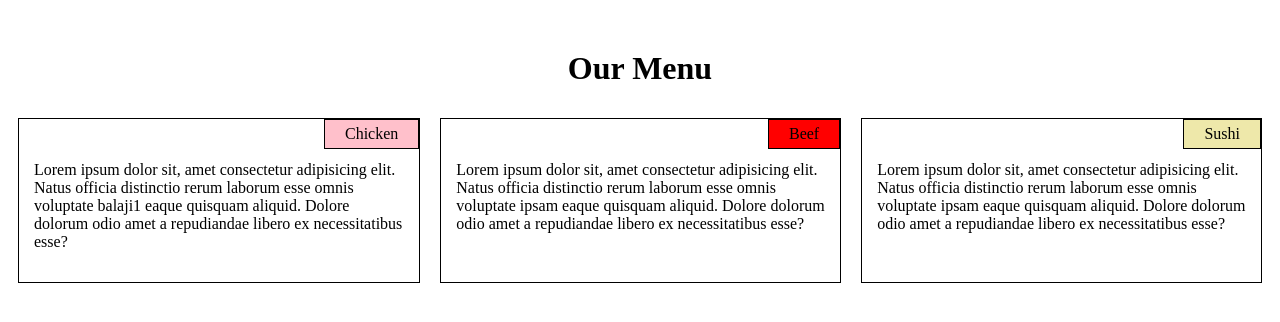
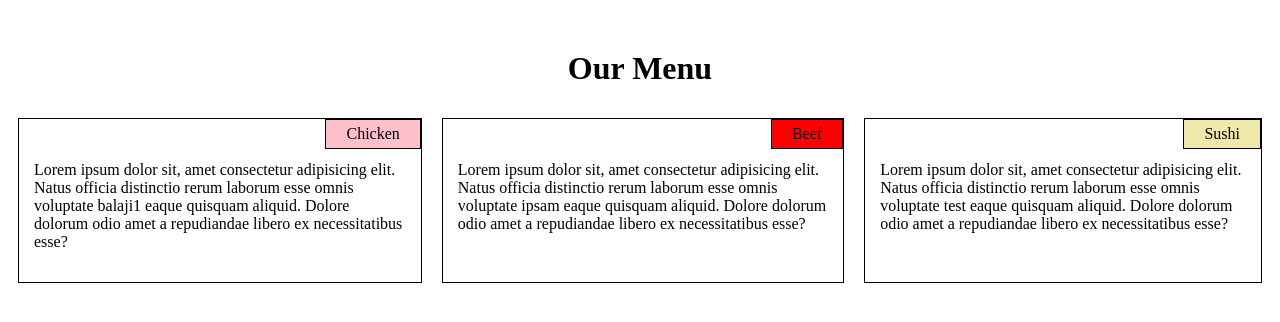
Before and after one commit to JananiNandagopal/coursera_assignment, a plain HTML site: page module2-asignment/index.html in a window 1280 px wide. Drawn offline with Linux system fonts and the light colour scheme.

Commit message:
namechange

```diff
--- a/module2-asignment/index.html
+++ b/module2-asignment/index.html
@@ -30,7 +30,7 @@
       <div class="sushi">Sushi</div>
       <p class="content">Lorem ipsum dolor sit, amet consectetur adipisicing elit. Natus officia distinctio rerum
         laborum esse omnis
-        voluptate ipsam eaque quisquam aliquid. Dolore dolorum odio amet a repudiandae libero ex necessitatibus esse?
+        voluptate test eaque quisquam aliquid. Dolore dolorum odio amet a repudiandae libero ex necessitatibus esse?
       </p>
 
     </div>
```
